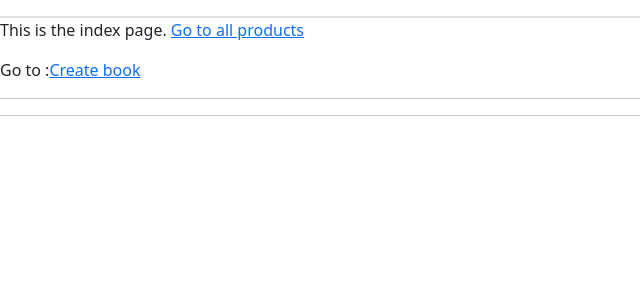
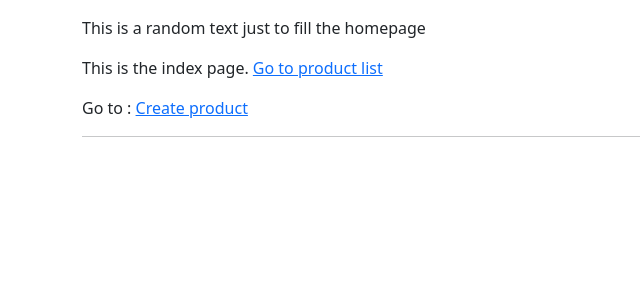
Before and after one commit to AndreiBTA/3waWeek2, a Symfony app: template templates/home/index.html.twig in a window 1280 px wide. Shown: the top 300 px of the page, without its empty margins (0-640 px from the left). Run offline with Twig, Linux system fonts and the light colour scheme; the template is opened without the code that fills it, so the values that code supplies are empty; some libraries are stand-ins or nearby versions.

```diff
--- a/src/Controller/HomeController.php
+++ b/src/Controller/HomeController.php
@@ -6,9 +6,10 @@ use Symfony\Bundle\FrameworkBundle\Controller\AbstractController;
 use Symfony\Component\HttpFoundation\Response;
 use Symfony\Component\Routing\Annotation\Route;
 
-#[Route('/')]
+
 class HomeController extends AbstractController
 {
+    #[Route('/', name:'app_home')]
     public function index(): Response
     {
         return $this->render('home/index.html.twig');
--- a/src/Controller/ProductsController.php
+++ b/src/Controller/ProductsController.php
@@ -39,7 +39,7 @@ class ProductsController extends AbstractController
             return $this->redirectToRoute('app_products');
         }
 
-        return $this->render('products/add.html.twig', [
+        return $this->render('products/new.html.twig', [
             'form' => $form,
         ]);
     }
--- a/templates/base.html.twig
+++ b/templates/base.html.twig
@@ -20,7 +20,8 @@
     </head>
     <body>
     {{include('/partials/_flash_messages.html.twig')}}
-        {% block body %}
+    {% block body %}
+        <main>Content in base</main>
     {% endblock %}
     </body>
 </html>
--- a/templates/home/index.html.twig
+++ b/templates/home/index.html.twig
@@ -3,20 +3,15 @@
 {% block title %}Hello index page!{% endblock %}
 
 {% block header %}
-    <p>Additional header content added in index</p>
-    <hr>
 {% endblock %}
 
 {% block body %}
-    <div class="row border">
-
+    <div class="container">
+        <p>This is a random text just to fill the homepage</p>
+        <p>This is the index page. <a href="{{ path('app_products') }}">Go to product list</a></p>
+        <p>Go to : <a href="{{ path('app_products_add') }}">Create product</a></p><hr>
     </div>
-    <p>This is the index page. <a href="{{ path('app_products') }}">Go to all products</a></p>
-    <p>Go to :<a href="{{ path('app_products_add') }}">Create book</a></p><hr>
-
-    <hr>
 {% endblock %}
 
 {% block footer %}
-    {{ parent() }}
 {% endblock %}
```
